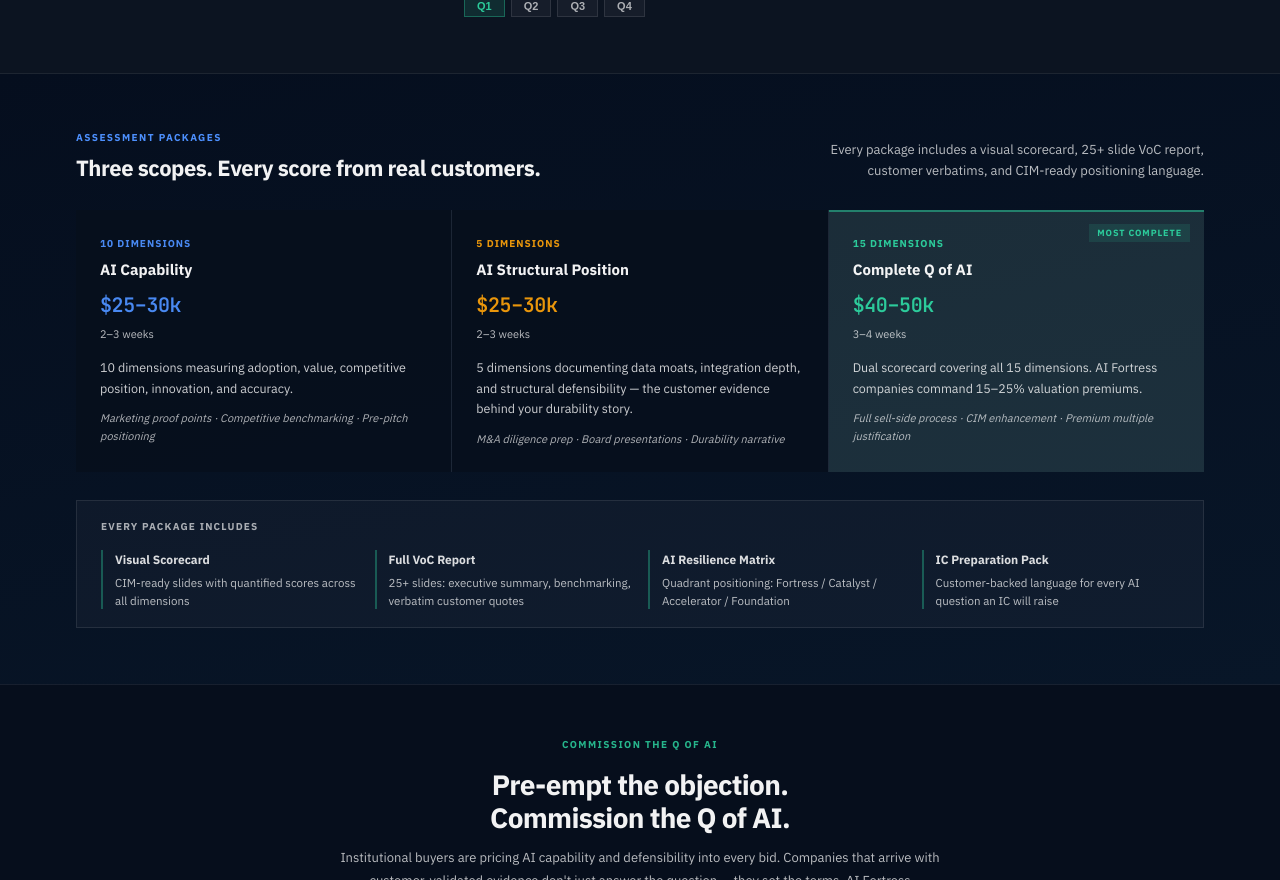
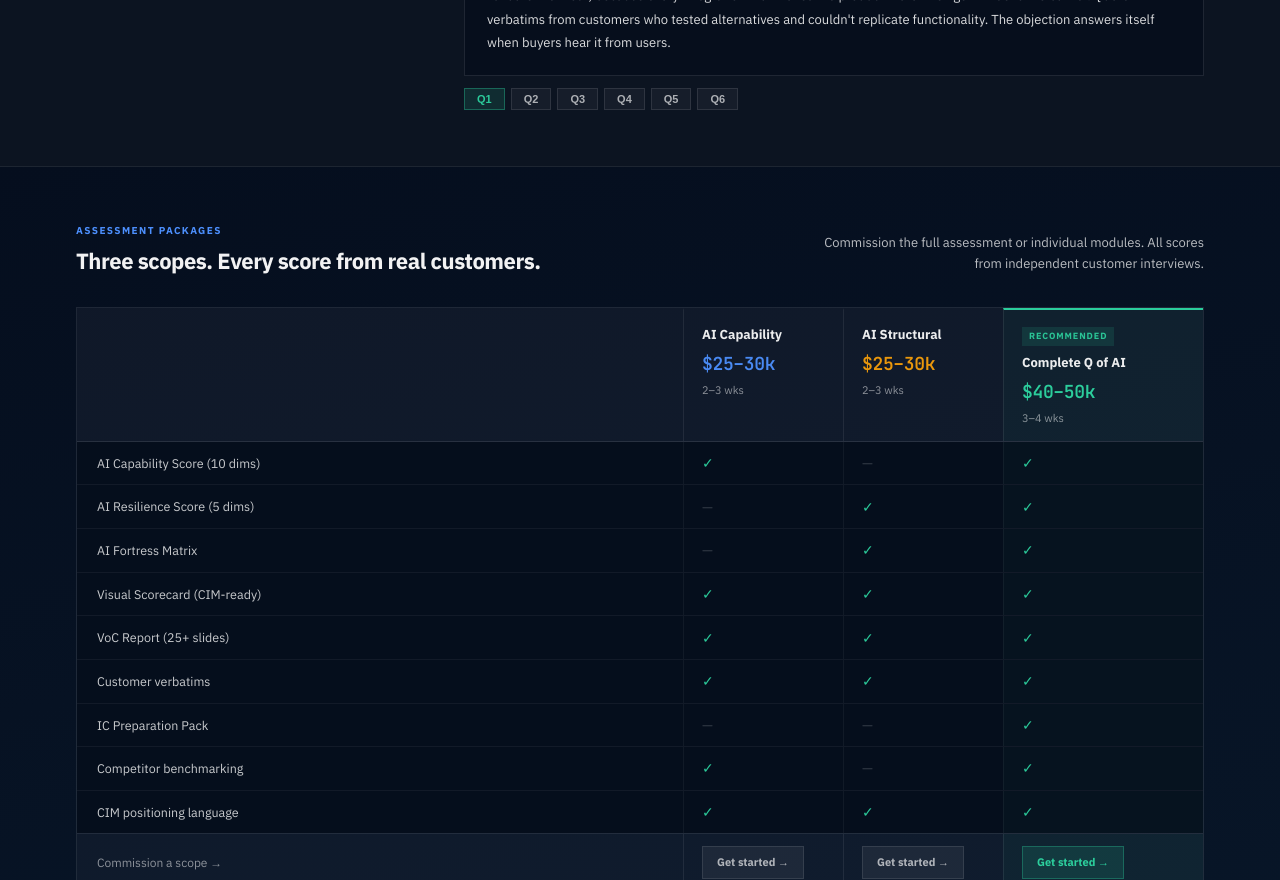
Before and after one commit to Crossover-Research/sell-side-overview-site, a Next.js app: page /qofai in a window 1280 px wide. Shown: the part 1920-2800 px from the top of the page. Built offline with nearby package versions, Linux system fonts and the light colour scheme.

Commit message:
redesign: Q of AI — feature comparison pricing table, 6 robust IC answers, alignment fixes

```diff
--- a/app/qofai/page.tsx
+++ b/app/qofai/page.tsx
@@ -23,61 +23,53 @@
   { label: 'Vendor Strategy Credibility',  score: 8.0 },
 ];
 
-const PACKAGES = [
-  {
-    id: 'capability',
-    name: 'AI Capability',
-    price: '$25–30k',
-    timeline: '2–3 weeks',
-    desc: '10 dimensions measuring adoption, value, competitive position, innovation, and accuracy.',
-    useCase: 'Marketing proof points · Competitive benchmarking · Pre-pitch positioning',
-    dims: 10,
-    color: 'rgba(77,144,254,.95)',
-  },
-  {
-    id: 'resilience',
-    name: 'AI Structural Position',
-    price: '$25–30k',
-    timeline: '2–3 weeks',
-    desc: '5 dimensions documenting data moats, integration depth, and structural defensibility — the customer evidence behind your durability story.',
-    useCase: 'M&A diligence prep · Board presentations · Durability narrative',
-    dims: 5,
-    color: 'rgba(245,158,11,.95)',
-  },
-  {
-    id: 'complete',
-    name: 'Complete Q of AI',
-    price: '$40–50k',
-    timeline: '3–4 weeks',
-    desc: 'Dual scorecard covering all 15 dimensions. AI Fortress companies command 15–25% valuation premiums.',
-    useCase: 'Full sell-side process · CIM enhancement · Premium multiple justification',
-    dims: 15,
-    color: 'rgba(45,212,160,.95)',
-    featured: true,
-  },
+const FEATURES = [
+  { label: 'AI Capability Score (10 dims)',  capability: true,  structural: false, complete: true  },
+  { label: 'AI Resilience Score (5 dims)',   capability: false, structural: true,  complete: true  },
+  { label: 'AI Fortress Matrix',             capability: false, structural: true,  complete: true  },
+  { label: 'Visual Scorecard (CIM-ready)',   capability: true,  structural: true,  complete: true  },
+  { label: 'VoC Report (25+ slides)',        capability: true,  structural: true,  complete: true  },
+  { label: 'Customer verbatims',             capability: true,  structural: true,  complete: true  },
+  { label: 'IC Preparation Pack',           capability: false, structural: false, complete: true  },
+  { label: 'Competitor benchmarking',       capability: true,  structural: false, complete: true  },
+  { label: 'CIM positioning language',      capability: true,  structural: true,  complete: true  },
 ];
 
 const OBJECTIONS = [
   {
     q: '"Won\'t ChatGPT or Claude make this obsolete?"',
-    a: 'Counter with a 9.1/10 data lock-in score and customer verbatims from actual failed replacement tests. 18–24 month replication barrier documented from real users — not internal estimates.',
+    a: 'Lead with the 9.1/10 data lock-in score and the 18–24 month documented replication barrier from actual customer interviews — not analyst projections. Customers in the study report that ChatGPT and Claude fail without the domain-specific training data this company has accumulated over years of operation. Then pivot: foundation models actually validate the moat, because every integration that makes the product more intelligent widens the barrier. Quote verbatims from customers who tested alternatives and couldn\'t replicate functionality. The objection answers itself when buyers hear it from users.',
   },
   {
     q: '"Is the company keeping pace with AI-native startups?"',
-    a: 'Acknowledge 7.4/10 innovation velocity transparently. Pivot to roadmap credibility (8.0/10) and structural moats that AI-native startups cannot replicate on any timeline.',
+    a: 'Acknowledge the 7.4/10 innovation velocity score directly — it demonstrates the data is real and uncoached, which builds credibility for everything else. Then reframe what innovation velocity actually measures: feature release cadence, not structural position. AI-native startups are building on generic infrastructure. This company has 8.9/10 feature adoption, 8+ integrations per customer, and years of domain-specific usage patterns creating proprietary data loops that cannot be replicated from scratch. The relevant comparison isn\'t how fast each side ships features — it\'s how defensible their positions are once you\'re embedded. Roadmap credibility at 8.0/10 means customers believe the company knows what to build next and why.',
   },
   {
     q: '"Why pay a premium multiple?"',
-    a: 'AI Fortress quadrant positioning. Only 15–20% of software companies achieve High Capability + High Resilience. Customer-validated scores, not self-reported claims.',
+    a: 'Only 15–20% of software companies assessed achieve AI Fortress positioning — High Capability combined with High Resilience. Present the AI Resilience Matrix as independent benchmarking, not a self-assessment: these scores come from the company\'s actual customers, collected without management present or briefed, using the same methodology applied across 50+ mandates. That independence is what justifies a 15–25% premium over peer comps. The ask isn\'t to trust management\'s AI narrative. It\'s to trust 30+ independent customer voices who had no stake in the valuation outcome.',
   },
   {
     q: '"Can customers easily switch?"',
-    a: 'System-of-record status with 8+ integrations per customer. 6+ month migration timeline. 82% daily active usage creates deep dependency that foundation models cannot overcome.',
+    a: 'Eight or more integrations per customer means migration is not a switching decision — it\'s a 6+ month cross-functional re-platforming project that requires executive sponsorship and carries significant operational risk. The 9.1/10 data lock-in score reflects customers\' own assessment of how embedded the product is in their daily workflows. 82% daily active usage means it\'s in the critical path of everyday operations, not a peripheral tool. Layer on the 18–24 month barrier for any competitor to replicate domain-specific training data, and the switching economics break down entirely. A foundation model cannot replace a system-of-record without the entire historical decision log, integration layer, and institutional knowledge that defines it.',
+  },
+  {
+    q: '"How do we know the AI claims aren\'t marketing?"',
+    a: 'The 8.6/10 Marketing Claims vs. Reality dimension specifically measures this: do customers experience what the company says publicly? It is the single most powerful answer to this objection, because the evaluation is done by buyers, not the seller. Every score in the Q of AI is derived from structured interviews with the company\'s own customers — collected by Crossover independently, without management present, briefed, or given advance sight of the questions. A high score here is customer-validated proof that the company\'s AI positioning is grounded in actual product experience, not aspirational marketing language.',
+  },
+  {
+    q: '"What happens if a larger vendor acquires a competing AI provider?"',
+    a: 'The 9.0/10 AI Leapfrog Resistance score documents how vulnerable customers perceive the product to be against a competitive leapfrog — and the answer is: not very. The company\'s AI advantage is not dependent on any single foundational model. It is built on years of domain-specific usage patterns, proprietary workflows, and integrations that cannot be replicated by acquiring a generic AI infrastructure provider. Customers who attempted to replicate functionality with alternative AI providers report an 18–24 month replication barrier. The moat is in the data and the context, not the underlying model — which means a vendor acquisition of an AI layer doesn\'t change the competitive calculus.',
   },
 ];
 
 export default function QofAIPage() {
   const [selectedQ, setSelectedQ] = useState(0);
+
+  const check = (val: boolean) => (
+    <span style={{ fontSize:14, color: val ? 'rgba(45,212,160,.95)' : 'rgba(255,255,255,.18)', lineHeight:1 }}>
+      {val ? '✓' : '—'}
+    </span>
+  );
 
   return (
     <>
@@ -147,10 +139,9 @@
         </div>
       </section>
 
-      {/* ── MATRIX + DIMENSIONS (combined) ──────────────────────────────────── */}
+      {/* ── MATRIX + DIMENSIONS ─────────────────────────────────────────────── */}
       <section style={{ padding:'56px 0', borderBottom:'1px solid rgba(255,255,255,.07)' }}>
         <div style={{ maxWidth:1200, margin:'0 auto', padding:'0 36px' }}>
-
           <div style={{ display:'grid', gridTemplateColumns:'1fr 1fr', gap:40, alignItems:'start' }}>
 
             {/* Left: Quadrant matrix */}
@@ -164,19 +155,19 @@
               </p>
               <div style={{ display:'grid', gridTemplateColumns:'1fr 1fr', gap:2, background:'rgba(255,255,255,.07)', border:'1px solid rgba(255,255,255,.09)' }}>
                 {[
-                  { name:'AI Catalyst',     badge:'Growth Opportunity', color:'rgba(77,144,254,.95)',  bg:'rgba(77,144,254,.08)',  desc:'High Resilience + Emerging AI. Strong structural moats with untapped AI potential.' },
-                  { name:'AI Fortress',     badge:'Premium Asset',       color:'rgba(45,212,160,.97)',  bg:'rgba(45,212,160,.07)',  desc:'High Capability + High Resilience. Commands 15–25% valuation premium.', highlight:true },
-                  { name:'AI Foundation',   badge:'AI Growth Story',     color:'rgba(255,77,94,.92)',   bg:'rgba(255,77,94,.06)',   desc:'Early-stage AI with meaningful upside on both axes — a clear growth narrative and value creation roadmap for the right acquirer.' },
-                  { name:'AI Accelerator',  badge:'Structural Upside',   color:'rgba(245,158,11,.95)',  bg:'rgba(245,158,11,.07)',  desc:'Strong current AI with near-term opportunity to lock in structural moats — a natural value creation lever for the next owner.' },
+                  { name:'AI Catalyst',    badge:'Growth Opportunity', color:'rgba(77,144,254,.95)',  bg:'rgba(77,144,254,.08)',  desc:'High Resilience + Emerging AI. Strong structural moats with untapped AI potential.' },
+                  { name:'AI Fortress',    badge:'Premium Asset',       color:'rgba(45,212,160,.97)',  bg:'rgba(45,212,160,.07)',  desc:'High Capability + High Resilience. Commands 15–25% valuation premium.', highlight:true },
+                  { name:'AI Foundation',  badge:'AI Growth Story',     color:'rgba(255,77,94,.92)',   bg:'rgba(255,77,94,.06)',   desc:'Early-stage AI with meaningful upside on both axes — a clear growth narrative for the right acquirer.' },
+                  { name:'AI Accelerator', badge:'Structural Upside',   color:'rgba(245,158,11,.95)',  bg:'rgba(245,158,11,.07)',  desc:'Strong current AI with near-term opportunity to lock in structural moats — a value creation lever for the next owner.' },
                 ].map((q, i) => (
-                  <div key={i} style={{ background: q.highlight ? 'rgba(45,212,160,.05)' : 'rgba(6,14,28,.95)', padding:'20px 20px', borderTop: q.highlight ? '2px solid rgba(45,212,160,.4)' : '2px solid transparent', position:'relative' }}>
+                  <div key={i} style={{ background: q.highlight ? 'rgba(45,212,160,.05)' : 'rgba(6,14,28,.95)', padding:'20px 20px', borderTop: q.highlight ? '2px solid rgba(45,212,160,.4)' : '2px solid transparent' }}>
                     <div style={{ fontSize:9, fontWeight:700, letterSpacing:'.1em', textTransform:'uppercase', color:q.color, background:q.bg, padding:'2px 7px', display:'inline-block', marginBottom:8 }}>{q.badge}</div>
                     <div style={{ fontFamily:'var(--font-mono)', fontSize:14, fontWeight:700, color:q.color, marginBottom:6 }}>{q.name}</div>
                     <div style={{ fontSize:11.5, color:'rgba(255,255,255,.72)', lineHeight:1.55 }}>{q.desc}</div>
                   </div>
                 ))}
               </div>
-              <div style={{ fontSize:10, fontWeight:700, letterSpacing:'.1em', textTransform:'uppercase', color:'rgba(255,255,255,.45)', marginTop:8, textAlign:'center' }}>
+              <div style={{ fontSize:10, fontWeight:700, letterSpacing:'.1em', textTransform:'uppercase', color:'rgba(255,255,255,.38)', marginTop:8, textAlign:'center' }}>
                 X: AI Resilience → &nbsp;&nbsp; Y: AI Capability →
               </div>
             </div>
@@ -190,8 +181,6 @@
               <p style={{ fontSize:13, color:'rgba(255,255,255,.72)', lineHeight:1.7, marginBottom:16 }}>
                 Every score derived from structured customer interviews — not internal benchmarks.
               </p>
-
-              {/* Capability */}
               <div style={{ background:'rgba(6,14,28,.98)', border:'1px solid rgba(77,144,254,.2)', overflow:'hidden', marginBottom:2 }}>
                 <div style={{ background:'rgba(77,144,254,.07)', borderBottom:'1px solid rgba(77,144,254,.15)', padding:'12px 18px', display:'flex', alignItems:'center', justifyContent:'space-between' }}>
                   <div>
@@ -215,8 +204,6 @@
                   </div>
                 ))}
               </div>
-
-              {/* Resilience */}
               <div style={{ background:'rgba(6,14,28,.98)', border:'1px solid rgba(45,212,160,.2)', overflow:'hidden' }}>
                 <div style={{ background:'rgba(45,212,160,.05)', borderBottom:'1px solid rgba(45,212,160,.15)', padding:'12px 18px', display:'flex', alignItems:'center', justifyContent:'space-between' }}>
                   <div>
@@ -252,13 +239,12 @@
         </div>
       </section>
 
-      {/* ── IC OBJECTION PREP — DROPDOWN ────────────────────────────────────── */}
+      {/* ── IC PREP — DROPDOWN ──────────────────────────────────────────────── */}
       <section style={{ padding:'56px 0', background:'rgba(255,255,255,.025)', borderBottom:'1px solid rgba(255,255,255,.07)' }}>
         <div style={{ maxWidth:1200, margin:'0 auto', padding:'0 36px' }}>
-
           <div style={{ display:'grid', gridTemplateColumns:'340px 1fr', gap:48, alignItems:'start' }}>
             <div>
-              <div className="ib-section-eyebrow" style={{ marginBottom:8 }}>IC Objection Prep</div>
+              <div className="ib-section-eyebrow" style={{ marginBottom:8 }}>IC Preparation</div>
               <h2 style={{ fontSize:22, fontWeight:700, color:'rgba(255,255,255,.95)', letterSpacing:'-.022em', lineHeight:1.25, marginBottom:12 }}>
                 Every IC has an AI question. Walk in with a customer-backed answer.
               </h2>
@@ -268,7 +254,6 @@
             </div>
 
             <div>
-              {/* Dropdown question selector */}
               <div style={{ marginBottom:16 }}>
                 <div style={{ fontSize:10, fontWeight:700, letterSpacing:'.12em', textTransform:'uppercase', color:'rgba(255,255,255,.55)', marginBottom:8 }}>
                   Select an IC question
@@ -294,17 +279,15 @@
                 </div>
               </div>
 
-              {/* Answer panel */}
               <div style={{ background:'rgba(6,14,28,.95)', border:'1px solid rgba(255,255,255,.1)', borderTop:'2px solid rgba(45,212,160,.4)', padding:'20px 22px' }}>
                 <div style={{ fontSize:10, fontWeight:700, letterSpacing:'.12em', textTransform:'uppercase', color:'rgba(45,212,160,.88)', marginBottom:10 }}>
                   Prepared Answer
                 </div>
-                <div style={{ fontSize:13.5, color:'rgba(255,255,255,.88)', lineHeight:1.75 }}>
+                <div style={{ fontSize:13, color:'rgba(255,255,255,.85)', lineHeight:1.8 }}>
                   {OBJECTIONS[selectedQ].a}
                 </div>
               </div>
 
-              {/* All questions as quick-nav chips */}
               <div style={{ display:'flex', gap:6, flexWrap:'wrap', marginTop:12 }}>
                 {OBJECTIONS.map((_, i) => (
                   <button
@@ -327,11 +310,11 @@
         </div>
       </section>
 
-      {/* ── PACKAGES ────────────────────────────────────────────────────────── */}
+      {/* ── PRICING TABLE ───────────────────────────────────────────────────── */}
       <section style={{ padding:'56px 0', background:'linear-gradient(168deg,#050e1e 0%,#081628 100%)', borderBottom:'1px solid rgba(255,255,255,.07)' }}>
         <div style={{ maxWidth:1200, margin:'0 auto', padding:'0 36px' }}>
 
-          <div style={{ display:'flex', alignItems:'flex-end', justifyContent:'space-between', gap:24, flexWrap:'wrap', marginBottom:28 }}>
+          <div style={{ display:'flex', alignItems:'flex-end', justifyContent:'space-between', gap:24, flexWrap:'wrap', marginBottom:32 }}>
             <div>
               <div className="ib-section-eyebrow" style={{ marginBottom:8 }}>Assessment Packages</div>
               <h2 style={{ fontSize:22, fontWeight:700, color:'rgba(255,255,255,.95)', letterSpacing:'-.022em', margin:0, lineHeight:1.25 }}>
@@ -339,54 +322,76 @@
               </h2>
             </div>
             <p style={{ fontSize:13, color:'rgba(255,255,255,.72)', margin:0, maxWidth:380, textAlign:'right', lineHeight:1.6 }}>
-              Every package includes a visual scorecard, 25+ slide VoC report, customer verbatims, and CIM-ready positioning language.
+              Commission the full assessment or individual modules. All scores from independent customer interviews.
             </p>
           </div>
 
-          <div style={{ display:'grid', gridTemplateColumns:'repeat(3,1fr)', gap:1, background:'rgba(255,255,255,.09)', marginBottom:28 }}>
-            {PACKAGES.map(pkg => (
-              <div
-                key={pkg.id}
-                style={{
-                  background: pkg.featured ? 'rgba(45,212,160,.04)' : 'rgba(6,14,28,.95)',
-                  padding:'24px 24px',
-                  borderTop: pkg.featured ? '2px solid rgba(45,212,160,.5)' : '2px solid transparent',
+          {/* Pricing comparison table */}
+          <div style={{ border:'1px solid rgba(255,255,255,.1)', overflow:'hidden', marginBottom:24 }}>
+
+            {/* Header row */}
+            <div style={{ display:'grid', gridTemplateColumns:'1fr 160px 160px 200px', background:'rgba(255,255,255,.04)', borderBottom:'1px solid rgba(255,255,255,.1)' }}>
+              <div style={{ padding:'14px 20px' }} />
+              {[
+                { name:'AI Capability', price:'$25–30k', time:'2–3 wks', color:'rgba(77,144,254,.95)',  featured:false },
+                { name:'AI Structural', price:'$25–30k', time:'2–3 wks', color:'rgba(245,158,11,.95)',  featured:false },
+                { name:'Complete Q of AI', price:'$40–50k', time:'3–4 wks', color:'rgba(45,212,160,.97)', featured:true },
+              ].map((col, i) => (
+                <div key={i} style={{
+                  padding:'14px 18px',
+                  borderLeft:'1px solid rgba(255,255,255,.08)',
+                  borderTop: col.featured ? `2px solid ${col.color}` : '2px solid transparent',
+                  background: col.featured ? 'rgba(45,212,160,.04)' : 'transparent',
                   position:'relative',
-                }}
-              >
-                {pkg.featured && (
-                  <div style={{ position:'absolute', top:12, right:14, fontSize:9, fontWeight:700, letterSpacing:'.1em', textTransform:'uppercase', color:'rgba(45,212,160,.95)', background:'rgba(45,212,160,.12)', padding:'2px 8px' }}>
-                    Most Complete
-                  </div>
-                )}
-                <div style={{ fontSize:10, fontWeight:700, letterSpacing:'.1em', textTransform:'uppercase', color:pkg.color, marginBottom:6 }}>
-                  {pkg.dims} Dimension{pkg.dims > 1 ? 's' : ''}
-                </div>
-                <div style={{ fontSize:15, fontWeight:700, color:'rgba(255,255,255,.95)', marginBottom:6 }}>{pkg.name}</div>
-                <div style={{ fontFamily:'var(--font-mono)', fontSize:20, fontWeight:700, color:pkg.color, letterSpacing:'-.02em', marginBottom:3 }}>{pkg.price}</div>
-                <div style={{ fontSize:11, color:'rgba(255,255,255,.72)', marginBottom:14 }}>{pkg.timeline}</div>
-                <div style={{ fontSize:12.5, color:'rgba(255,255,255,.80)', lineHeight:1.65, marginBottom:12 }}>{pkg.desc}</div>
-                <div style={{ fontSize:11, color:'rgba(255,255,255,.68)', lineHeight:1.6, fontStyle:'italic' }}>{pkg.useCase}</div>
-              </div>
-            ))}
-          </div>
-
-          {/* Every package includes */}
-          <div style={{ background:'rgba(255,255,255,.03)', border:'1px solid rgba(255,255,255,.09)', padding:'18px 24px' }}>
-            <div style={{ fontSize:10, fontWeight:700, letterSpacing:'.12em', textTransform:'uppercase', color:'rgba(255,255,255,.65)', marginBottom:14 }}>Every Package Includes</div>
-            <div style={{ display:'grid', gridTemplateColumns:'repeat(4,1fr)', gap:16 }}>
-              {[
-                { title:'Visual Scorecard',      desc:'CIM-ready slides with quantified scores across all dimensions' },
-                { title:'Full VoC Report',        desc:'25+ slides: executive summary, benchmarking, verbatim customer quotes' },
-                { title:'AI Resilience Matrix',   desc:'Quadrant positioning: Fortress / Catalyst / Accelerator / Foundation' },
-                { title:'IC Preparation Pack',    desc:'Customer-backed language for every AI question an IC will raise' },
-              ].map((item,i) => (
-                <div key={i} style={{ borderLeft:'2px solid rgba(45,212,160,.35)', paddingLeft:12 }}>
-                  <div style={{ fontSize:12, fontWeight:700, color:'rgba(255,255,255,.85)', marginBottom:4 }}>{item.title}</div>
-                  <div style={{ fontSize:11.5, color:'rgba(255,255,255,.72)', lineHeight:1.55 }}>{item.desc}</div>
+                }}>
+                  {col.featured && (
+                    <div style={{ fontSize:9, fontWeight:700, letterSpacing:'.1em', textTransform:'uppercase', color:'rgba(45,212,160,.9)', background:'rgba(45,212,160,.12)', padding:'2px 7px', display:'inline-block', marginBottom:6 }}>Recommended</div>
+                  )}
+                  <div style={{ fontSize:13, fontWeight:700, color:'rgba(255,255,255,.92)', marginBottom:4 }}>{col.name}</div>
+                  <div style={{ fontFamily:'var(--font-mono)', fontSize:18, fontWeight:700, color:col.color, letterSpacing:'-.02em', marginBottom:2 }}>{col.price}</div>
+                  <div style={{ fontSize:11, color:'rgba(255,255,255,.52)' }}>{col.time}</div>
                 </div>
               ))}
             </div>
+
+            {/* Feature rows */}
+            {FEATURES.map((f, i) => (
+              <div key={i} style={{ display:'grid', gridTemplateColumns:'1fr 160px 160px 200px', borderBottom: i < FEATURES.length-1 ? '1px solid rgba(255,255,255,.05)' : 'none', background:'rgba(6,14,28,.95)' }}>
+                <div style={{ padding:'11px 20px', fontSize:12.5, color:'rgba(255,255,255,.78)', display:'flex', alignItems:'center' }}>{f.label}</div>
+                <div style={{ padding:'11px 18px', borderLeft:'1px solid rgba(255,255,255,.05)', display:'flex', alignItems:'center' }}>{check(f.capability)}</div>
+                <div style={{ padding:'11px 18px', borderLeft:'1px solid rgba(255,255,255,.05)', display:'flex', alignItems:'center' }}>{check(f.structural)}</div>
+                <div style={{ padding:'11px 18px', borderLeft:'1px solid rgba(255,255,255,.05)', background:'rgba(45,212,160,.025)', display:'flex', alignItems:'center' }}>{check(f.complete)}</div>
+              </div>
+            ))}
+
+            {/* CTA row */}
+            <div style={{ display:'grid', gridTemplateColumns:'1fr 160px 160px 200px', background:'rgba(255,255,255,.03)', borderTop:'1px solid rgba(255,255,255,.08)' }}>
+              <div style={{ padding:'14px 20px', fontSize:12, color:'rgba(255,255,255,.52)', display:'flex', alignItems:'center' }}>
+                Commission a scope →
+              </div>
+              {[false, false, true].map((featured, i) => (
+                <div key={i} style={{ padding:'12px 18px', borderLeft:'1px solid rgba(255,255,255,.08)', background: featured ? 'rgba(45,212,160,.04)' : 'transparent', display:'flex', alignItems:'center' }}>
+                  <a
+                    href={`mailto:${CONTACT.email}`}
+                    style={{
+                      fontSize:11, fontWeight:700, textDecoration:'none', whiteSpace:'nowrap',
+                      color: featured ? 'rgba(45,212,160,.97)' : 'rgba(255,255,255,.65)',
+                      background: featured ? 'rgba(45,212,160,.12)' : 'rgba(255,255,255,.06)',
+                      border: `1px solid ${featured ? 'rgba(45,212,160,.3)' : 'rgba(255,255,255,.1)'}`,
+                      padding:'6px 14px',
+                      display:'inline-block',
+                    }}
+                  >
+                    Get started →
+                  </a>
+                </div>
+              ))}
+            </div>
+          </div>
+
+          {/* Footnote */}
+          <div style={{ fontSize:12, color:'rgba(255,255,255,.45)', textAlign:'center' }}>
+            All packages include visual scorecard, 25+ slide VoC report, customer verbatims, and CIM-ready positioning language.
           </div>
         </div>
       </section>
```
